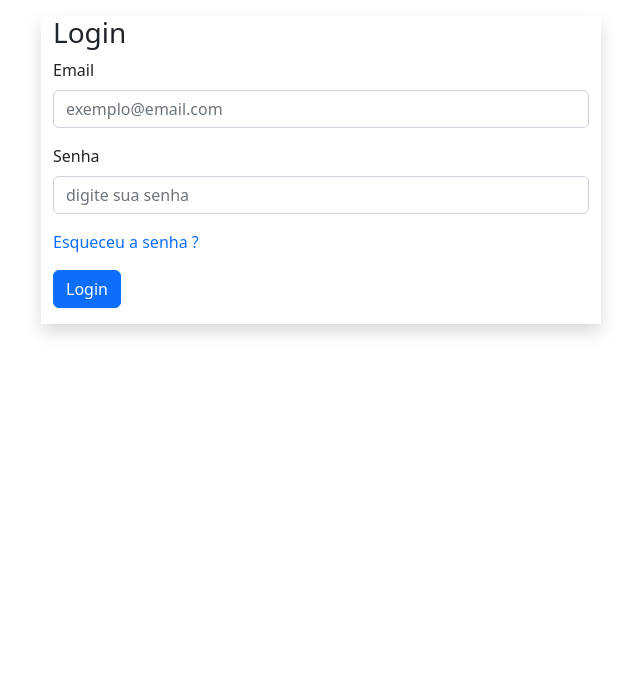
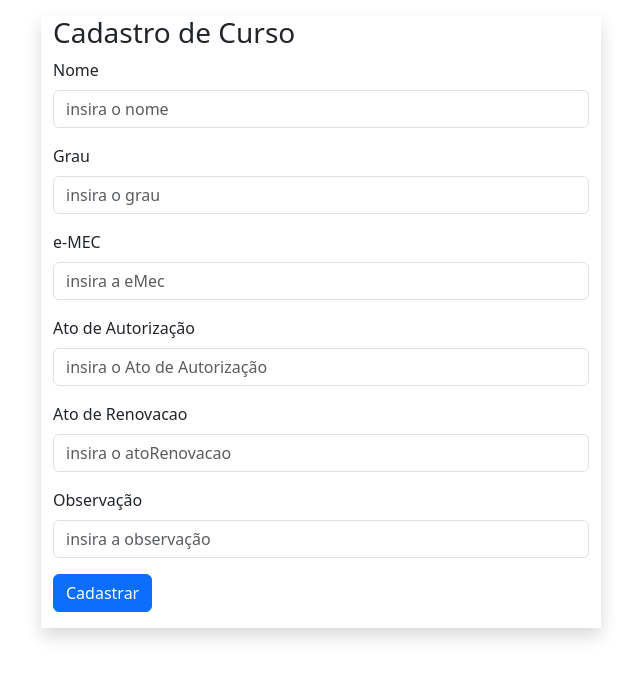
Before and after one commit to mende1/eng-software-front-end, a React (Vite) app: page / in a window 1280 px wide. Shown: the top 678 px of the page, without its empty margins (319-959 px from the left). Built offline with nearby package versions, Linux system fonts and the light colour scheme.

Commit message:
adicionado formularios de cadastro

```diff
--- a/package.json
+++ b/package.json
@@ -8,7 +8,7 @@
     "preview": "vite preview"
   },
   "dependencies": {
-    "bootstrap": "^5.2.0-beta1",
+    "bootstrap": "5.2.0-beta1",
     "react": "^18.0.0",
     "react-dom": "^18.0.0"
   },
--- a/src/App.css
+++ b/src/App.css
@@ -1,5 +1,5 @@
-#login {
-  max-width: 35rem;
+.form {
+  max-width: 35rem !important;
 }
 
 a {
--- a/src/App.jsx
+++ b/src/App.jsx
@@ -1,11 +1,17 @@
 import './App.css'
+import FomrUsuario from './components/FomrUsuario'
 import LoginForm from './components/LoginForm'
+import FormInstituicao from './components/FormInstituicao'
+import FormCurso from './components/FormCurso'
 
 function App() {
 
   return (
     <div>
-      <LoginForm />
+      {/* <LoginForm /> */}
+      {/* <FomrUsuario /> */}
+      {/* <FormInstituicao /> */}
+      <FormCurso />
     </div>
   )
 }
--- /dev/null
+++ b/src/components/FomrUsuario.jsx
@@ -0,0 +1,54 @@
+import { useState } from "react"
+
+function FomrUsuario() {
+    const [tipo,setTipo] = useState("1")
+
+    function handleChange(event){
+        setTipo(event.target.value)
+    }
+
+    return (
+        <form method="POST" className="container forms shadow mt-3 form">
+            <p className="h3 title-2">Cadastro de Usuário</p>
+            <div className="mb-3">
+                <label htmlFor="user-type" className="form-label">Tipo de Usuário</label>
+                <select onChange={handleChange} className="form-select" aria-label="Tipo de Usuário" id="user-type" name="user-type" value={tipo}>
+                    <option value="1">Funcionário</option>
+                    <option value="2">Dirigente</option>
+
+                    {/* Se for Instituição Validadora */}
+                    <option value="3">Diretor</option>
+
+                    {/* Se for Instituição Não Validadora */}
+                    <option value="4">Superitendente</option>
+                    <option value="5">Coordenador CARE</option>
+                </select>
+            </div>
+            <div className="mb-3">
+                <label htmlFor="name" className="form-label">Nome Completo</label>
+                <input type="text" className="form-control" id="name" name="name" placeholder="insira o nome" />
+            </div>
+            <div className="mb-3">
+                <label htmlFor="email" className="form-label">Email</label>
+                <input type="email" className="form-control" id="email" placeholder="exemplo@email.com" name="email" />
+
+            </div>
+            <div className="mb-3">
+                <label htmlFor="password" className="form-label">Senha</label>
+                <input type="password" className="form-control" id="password" placeholder="digite sua senha" name="password" />
+            </div>
+
+            <div className="mb-3">
+                <label htmlFor="telefone" className="form-label">Telefone</label>
+                <input type="text" className="form-control" id="telefone" name="telefone" placeholder="insira o telefone" />
+            </div>
+            <div className="mb-3">
+                <label htmlFor="cpf" className="form-label">CPF</label>
+                <input type="text" className="form-control" id="cpf" name="cpf" placeholder="insira o cpf" />
+            </div>
+            <button type="submit" className="btn-1 btn btn-primary mb-3">Cadastrar</button>
+        </form >
+    )
+}
+
+export default FomrUsuario
--- /dev/null
+++ b/src/components/FormCurso.jsx
@@ -0,0 +1,34 @@
+function FormCurso() {
+    return (
+        <form method="POST" className="container forms shadow mt-3 form">
+            <p className="h3 title-2">Cadastro de Curso</p>
+            <div className="mb-3">
+                <label htmlFor="name" className="form-label">Nome</label>
+                <input type="text" className="form-control" id="name" name="name" placeholder="insira o nome" />
+            </div>
+            <div className="mb-3">
+                <label htmlFor="grau" className="form-label">Grau</label>
+                <input type="text" className="form-control" id="grau" name="grau" placeholder="insira o grau" />
+            </div>
+            <div className="mb-3">
+                <label htmlFor="eMec" className="form-label">e-MEC</label>
+                <input type="text" className="form-control" id="eMec" name="eMec" placeholder="insira a eMec" />
+            </div>
+            <div className="mb-3">
+                <label htmlFor="atoAutorizacao" className="form-label">Ato de Autorização</label>
+                <input type="text" className="form-control" id="atoAutorizacao" name="atoAutorizacao" placeholder="insira o Ato de Autorização" />
+            </div>
+            <div className="mb-3">
+                <label htmlFor="atoRenovacao" className="form-label">Ato de Renovacao</label>
+                <input type="text" className="form-control" id="atoRenovacao" name="atoRenovacao" placeholder="insira o atoRenovacao" />
+            </div>
+            <div className="mb-3">
+                <label htmlFor="observacao" className="form-label">Observação</label>
+                <input type="text" className="form-control" id="observacao" name="observacao" placeholder="insira a observação" />
+            </div>
+            <button type="submit" className="btn-1 btn btn-primary mb-3">Cadastrar</button>
+        </form >
+    )
+}
+
+export default FormCurso
--- /dev/null
+++ b/src/components/FormInstituicao.jsx
@@ -0,0 +1,35 @@
+function FormInstituicao() {
+
+    return (
+        <form method="POST" className="container forms shadow mt-3 form">
+            <p className="h3 title-2">Cadastro de Insituição</p>
+            <div className="mb-3">
+                <label htmlFor="name" className="form-label">Nome</label>
+                <input type="text" className="form-control" id="name" name="name" placeholder="insira o nome" />
+            </div>
+            <div className="mb-3">
+                <label htmlFor="endereco" className="form-label">Endereço</label>
+                <input type="text" className="form-control" id="endereco" name="endereco" placeholder="insira o endereço" />
+            </div>
+            <div className="mb-3">
+                <label htmlFor="cidade" className="form-label">Cidade</label>
+                <input type="text" className="form-control" id="cidade" name="cidade" placeholder="insira a cidade" />
+            </div>
+            <div className="mb-3">
+                <label htmlFor="estado" className="form-label">Estado</label>
+                <input type="text" className="form-control" id="estado" name="estado" placeholder="insira o estado" />
+            </div>
+            <div className="mb-3">
+                <label htmlFor="credenciamento" className="form-label">Credenciamento</label>
+                <input type="text" className="form-control" id="credenciamento" name="credenciamento" placeholder="insira o credenciamento" />
+            </div>
+            <div className="mb-3">
+                <label htmlFor="mantenedora" className="form-label">Mantenedora</label>
+                <input type="text" className="form-control" id="mantenedora" name="mantenedora" placeholder="insira a mantenedora" />
+            </div>
+            <button type="submit" className="btn-1 btn btn-primary mb-3">Cadastrar</button>
+        </form >
+    )
+}
+
+export default FormInstituicao
--- a/src/components/LoginForm.jsx
+++ b/src/components/LoginForm.jsx
@@ -1,21 +1,21 @@
 function LoginForm() {
     return (
-        <div class="container">
-            <form method="POST" class="container forms shadow" id="login">
-                <p class="h3 title-2 mt-3">Login</p>
-                    <div class="mb-3">
-                        <label for="email" class="form-label">Email</label>
-                        <input type="email" name="email" class="form-control" id="email" placeholder="exemplo@email.com" required/>
+        <div className="container">
+            <form method="POST" className="container forms shadow form" id="login">
+                <p className="h3 title-2 mt-3">Login</p>
+                    <div className="mb-3">
+                        <label htmlFor="email" className="form-label">Email</label>
+                        <input type="email" name="email" className="form-control" id="email" placeholder="exemplo@email.com" required/>
                     </div>
-                    <div class="mb-3">
-                        <label for="password" class="form-label">Senha</label>
-                        <input type="password" name="password" class="form-control" id="password" placeholder="digite sua senha" required/>
+                    <div className="mb-3">
+                        <label htmlFor="password" className="form-label">Senha</label>
+                        <input type="password" name="password" className="form-control" id="password" placeholder="digite sua senha" required/>
                     </div>
-                    <div class="mb-3">
+                    <div className="mb-3">
                         <a href="recover_password.php">Esqueceu a senha ?</a>
                     </div>
                     <div>
-                        <button type="submit" class="btn-1 btn btn-primary mb-3">Login</button>
+                        <button type="submit" className="btn-1 btn btn-primary mb-3">Login</button>
                     </div>
             </form>
         </div>
```
Also changed, not shown: src/pages/Login.jsx (added), 2 other files (tests, documents, lock files or other folders).
